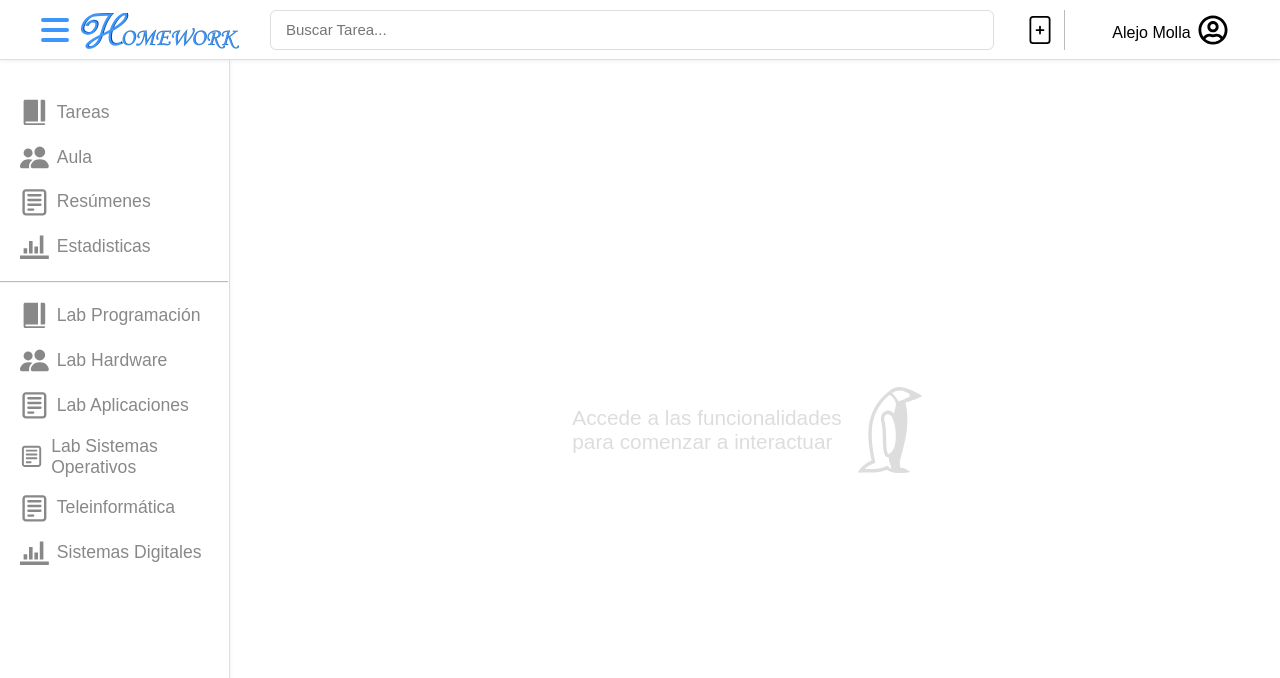
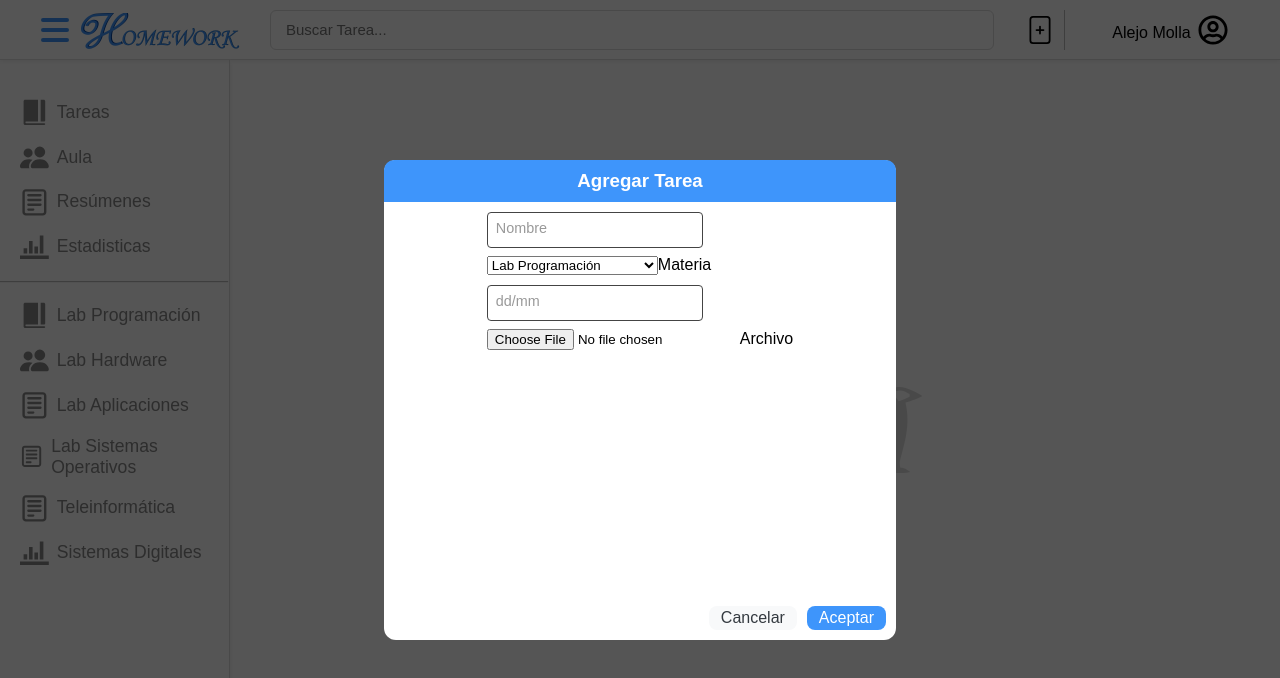
Before and after one commit to AlePingui/Homework, a React (Create React App) app: page /home in a window 1280 px wide. Both pictures are taken after a click on the button 1040 px from the left and 29 px from the top of the page. Shown: the top 678 px of the page. Built offline with nearby package versions, Linux system fonts and the light colour scheme; a web font is replaced by a local one.

Commit message:
Tooltips agregados

```diff
--- /dev/null
+++ b/src/components/ModalTarea/index.jsx
@@ -0,0 +1,76 @@
+import styles from './modal.module.css';
+import { Form, Formik, ErrorMessage, Field } from 'formik';
+import { Button } from 'components/Button';
+
+export default function ModalTarea ({ materias = [] } = {}) {
+    return <div className={styles.modal}>
+        <div className={styles.modalDialog}>
+            <div className={styles.modalHeader}>
+                <h3>Agregar Tarea</h3>
+            </div>
+            <div className={styles.modalBody}>
+                {/* Nombre - Materia - Fecha - Imagen/PDF */}
+                <Formik
+                    initialValues={{
+                        nombre: '',
+                        materia: '',
+                        fecha: '',
+                        archivo: null
+                    }}
+
+                    validate={(values) => {
+                        let errors = {};
+
+                        return errors;
+                    }}
+
+                    onSubmit={(values, { resetForm }) => {
+                        resetForm();
+                        console.log(values);
+                    }}
+                >
+                    {() => (
+                        <Form>
+                            <div className={styles.input + " " + (false ? styles.active : '')}>
+                                <label htmlFor="name">
+                                    <Field name="nombre" id="nombre" type="text" />
+                                    <span>Nombre</span>
+                                </label>
+                            </div>
+                            <div className={styles.inputSelect}>
+                                <label htmlFor="materia">
+                                    <select name="materia" id="materia">
+                                        {materias.map(materia => (
+                                            <option key={materia} value={materia}>{materia}</option>
+                                        ))}
+                                    </select>
+                                    <span>Materia</span>
+                                </label>
+                            </div>
+                            <div className={styles.input}>
+                                <label htmlFor="fecha">
+                                    <input type="text" id="fecha" />
+                                    <span>dd/mm</span>
+                                </label>
+                            </div>
+                            <div className={styles.inputResource}>
+                                <label htmlFor="resource">
+                                    <input type="file" id="resource" />
+                                    <span>Archivo</span>
+                                </label>
+                            </div>
+                        </Form>
+                    )}
+                </Formik>
+            </div>
+            <div className={styles.modalFooter}>
+                <Button message="Cancelar" theme="light" rounded="8" />
+                <Button message="Aceptar" rounded="8" />
+            </div>
+        </div>
+    </div>
+}
+
+// Agregue formik, pero no se actualiza el valor, voy a terminar de hacerlo
+// con formik y dps veo cual es el error, tmb el boton me quedo afuera
+// tengo q ver como se hace para hacer un submit con un boton que esta afuera
--- /dev/null
+++ b/src/components/ModalTarea/modal.module.css
@@ -0,0 +1,118 @@
+:root {
+    --blue-color: #0a97cf;
+}
+
+.modal {
+    position: absolute;
+    width: 100vw;
+    height: 100vh;
+    background-color: #000a;
+    top: 0;
+    left: 0;
+    display: flex;
+    justify-content: center;
+    align-items: center;
+}
+
+.modalDialog {
+    background-color: #fff;
+    border-radius: 12px;
+    height: 60%;
+    width: 40%;
+    display: flex;
+    flex-direction: column;
+}
+
+/* Header */
+
+.modalHeader {
+    background-color: #3E95FB;
+    border-radius: 10px 10px 0 0;
+    padding: 10px 0;
+    text-align: center;
+    letter-spacing: 1.2;
+    color: #fff;
+    flex-shrink: 0;
+}
+
+.modalHeader h3 {
+    margin: 0;
+}
+
+/* Body */
+
+.modalBody {
+    flex-grow: 1;
+    display: flex;
+    flex-direction: column;
+    align-items: center;
+}
+
+/* Input styles */
+.input {
+    height: 34px;
+    margin: 10px 0;
+    width: 70%;
+}
+
+.input label {
+    height: 100%;
+    width: 100%;
+    display: inline-block;
+    border: 1px solid #444;
+    border-radius: 4px;
+    position: relative;
+}
+
+.input label input {
+    width: 100%;
+    box-sizing: border-box;
+    padding: 0 8px;
+    border: none;
+    outline: none;
+    margin-top: 8px;
+}
+
+.input label span {
+    position: absolute;
+    font-size: .9rem;
+    padding: 0 1px;
+    left: 7px;
+    top: 7px;
+    color: #999;
+}
+
+/* Input animation */
+.active label {
+    animation: colorChange .3s forwards;
+}
+
+@keyframes colorChange {
+    to {
+        border-color: var(--blue-color);
+    }
+}
+
+.active label span {
+    animation: spanChange .3s  forwards;
+}
+
+@keyframes spanChange {
+    to {
+        color: var(--blue-color);
+        font-size: .7rem;
+        top: -9px;
+        background-color: #fff;
+    }
+}
+
+/* Footer */
+
+.modalFooter {
+    padding: 10px;
+    text-align: right;
+}
+
+.modalFooter button:first-child {
+    margin-right: 10px;
+}
--- a/src/components/Topbar/index.jsx
+++ b/src/components/Topbar/index.jsx
@@ -7,6 +7,8 @@ import logo from '../../images/logo.png';
 import { FaRegUserCircle } from 'react-icons/fa';
 import { BsFilePlus } from 'react-icons/bs';
 import { HiMenu } from 'react-icons/hi';
+import ModalTarea from 'components/ModalTarea';
+import { MATERIAS } from './materias';
 
 function justifyClass (justify) {
     let res = (
@@ -38,7 +40,12 @@ export function Nav ({ children, className, justify }) {
 
 export default function Topbar({ username, onClick, className }) {
     const [searchValue, changeSearchValue] = useState('');
+    const [isModal, setModal] = useState(false);
+
+    const handleClick = () => setModal(prevState => !prevState);
+
     return(
+        <>
             <Nav className={className}>
                 {/* Parte de la navegación */}
                 <div className={styles.topbarBody}>
@@ -51,7 +58,7 @@ export default function Topbar({ username, onClick, className }) {
                             placeholder="Buscar Tarea..."
                         />
                         <div>
-                        <button className={styles.addButton}>
+                            <button onClick={handleClick} className={styles.addButton}>
                                 <BsFilePlus />
                             </button>
                         </div>
@@ -65,5 +72,9 @@ export default function Topbar({ username, onClick, className }) {
                     </button>
                 </div>
             </Nav>
+            { isModal &&
+                <ModalTarea materias={MATERIAS} />
+            }
+        </>
     );
 }
--- /dev/null
+++ b/src/components/Topbar/materias.js
@@ -0,0 +1 @@
+export const MATERIAS = ["Lab Programación", "Lab Hardware", "Lab Aplicaciones", "Lab Sistemas Operativos", "Teleinformática", "Sistemas Digitales"];
```
Lines whose indentation alone changed are shown as unchanged.
